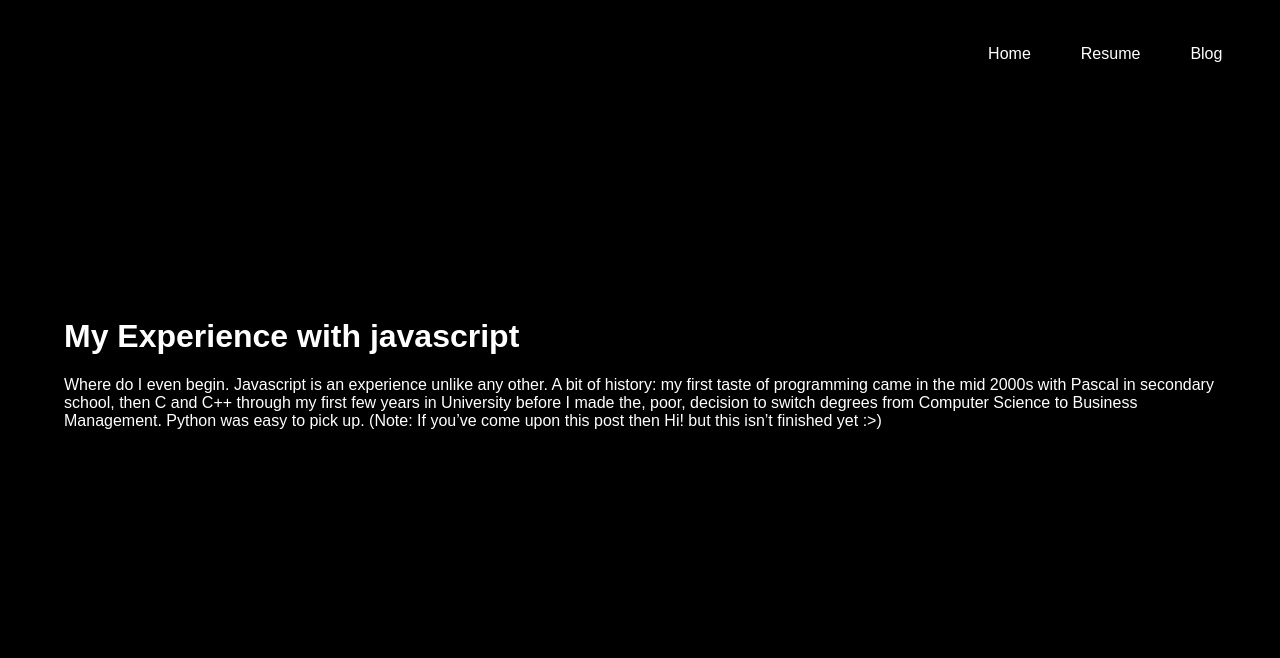
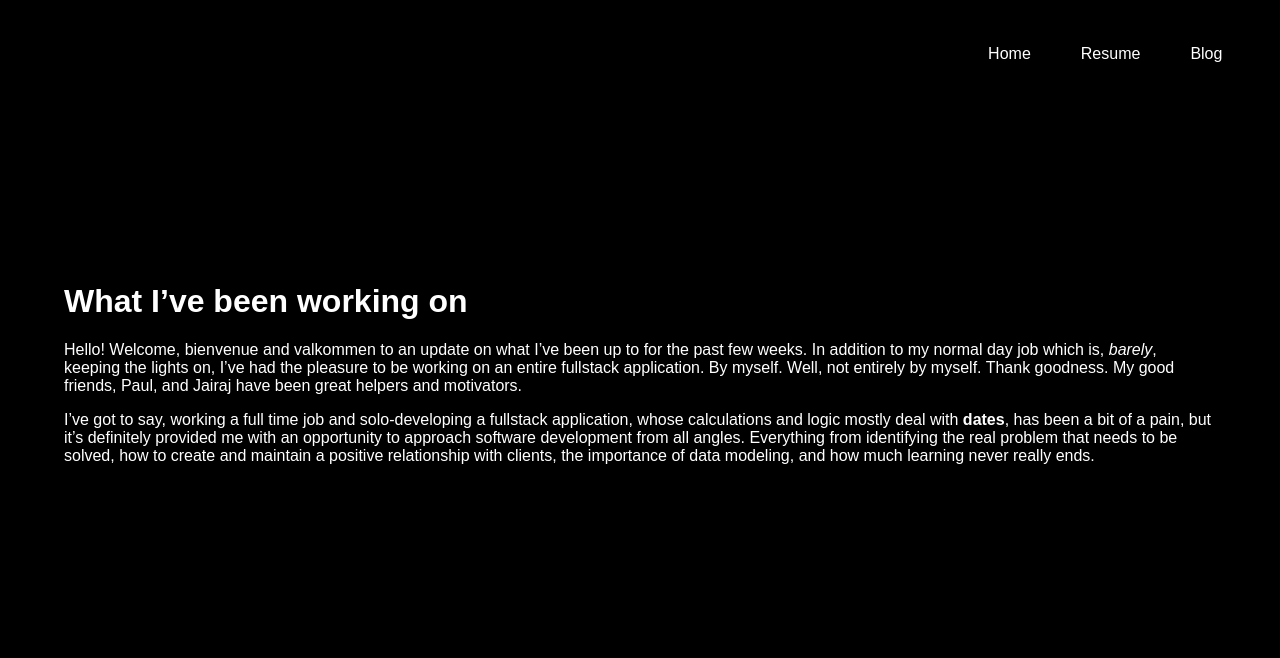
Before and after one commit to jgopie/portfolio-website, an Astro site: page /blog/on-javascript in a window 1280 px wide. Shown: the top 658 px of the page. Built offline with nearby package versions, Linux system fonts and the light colour scheme; Astro itself is replaced by a stand-in of ours; a web font is replaced by a local one.

Commit message:
New blog post

```diff
--- a/src/content/blog/on-javascript.md
+++ b/src/content/blog/on-javascript.md
@@ -1,5 +1,5 @@
 ---
-title: My Experience with Javascript
+title: What I'm Working On
 author: Jordan Gopie
 isDraft: false
 publishedDate: 17/06/2023
@@ -10,6 +10,8 @@ tags:
 image: pexels-markus-spiske-1089440.jpg
 ---
 
-# My Experience with javascript
+# What I've been working on
 
-Where do I even begin. Javascript is an experience unlike any other. A bit of history: my first taste of programming came in the mid 2000s with Pascal in secondary school, then C and C++ through my first few years in University before I made the, poor, decision to switch degrees from Computer Science to Business Management. Python was easy to pick up. (Note: If you've come upon this post then Hi! but this isn't finished yet :>)
+Hello! Welcome, bienvenue and valkommen to an update on what I've been up to for the past few weeks. In addition to my normal day job which is, *barely*, keeping the lights on, I've had the pleasure to be working on an entire fullstack application. By myself. Well, not entirely by myself. Thank goodness. My good friends, Paul, and Jairaj have been great helpers and motivators.
+
+I've got to say, working a full time job and solo-developing a fullstack application, whose calculations and logic mostly deal with **dates**, has been a bit of a pain, but it's definitely provided me with an opportunity to approach software development from all angles. Everything from identifying the real problem that needs to be solved, how to create and maintain a positive relationship with clients, the importance of data modeling, and how much learning never really ends.
```
